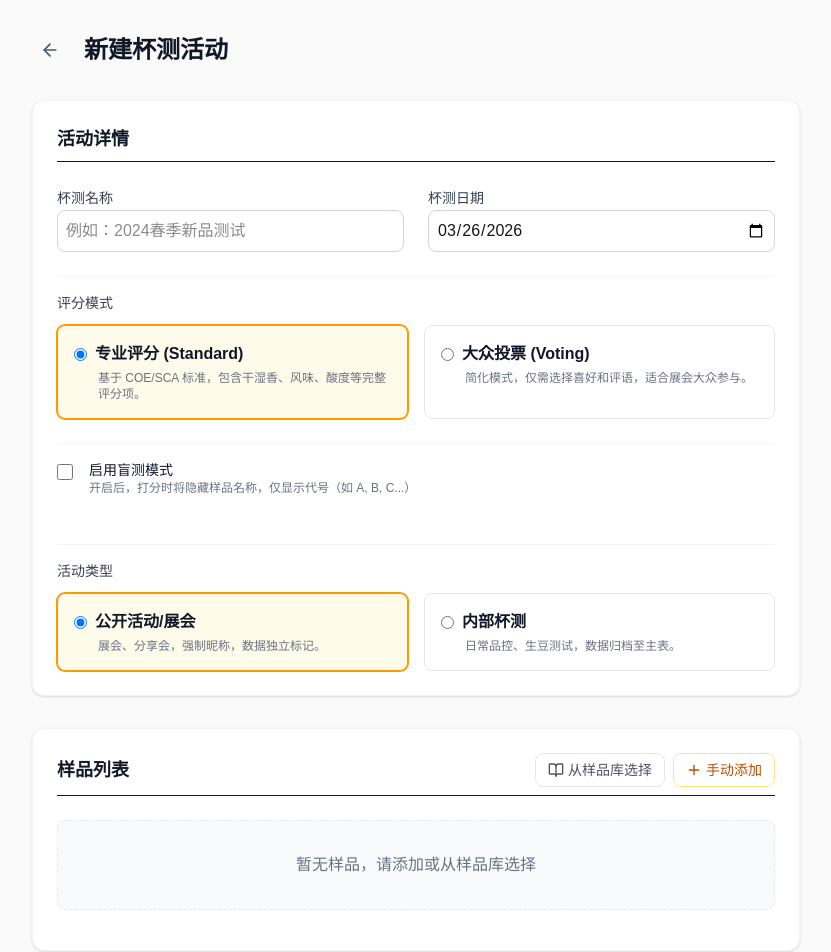
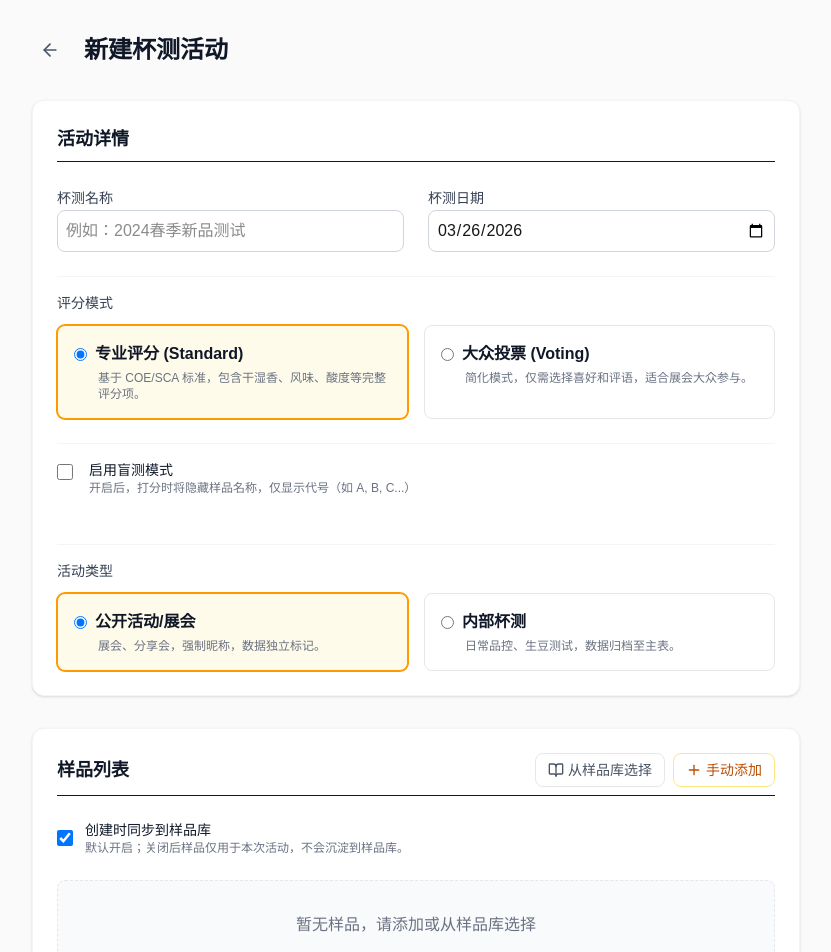
Before and after one commit to mapplezq/coffee-cupping-tool, a Next.js app: page /session/new in a window 1280 px wide. Shown: the top 952 px of the page, without its empty margins (224-1055 px from the left). Built offline with nearby package versions, Linux system fonts and the light colour scheme.

Commit message:
feat: 创建杯测时可选同步样品到样品库

```diff
--- a/src/app/session/new/page.tsx
+++ b/src/app/session/new/page.tsx
@@ -26,13 +26,14 @@ const sessionSchema = z.object({
   blindLabelType: z.enum(['letter', 'number']).optional(),
   type: z.enum(['internal', 'event']),
   template: z.enum(['standard', 'voting']),
+  saveToLibrary: z.boolean().optional(),
 });
 
 type SessionFormValues = z.infer<typeof sessionSchema>;
 
 export default function NewSessionPage() {
   const router = useRouter();
-  const { addSession, globalSamples } = useSessions();
+  const { addSession, globalSamples, addGlobalSample } = useSessions();
   const [isSubmitting, setIsSubmitting] = useState(false);
   const [isSampleModalOpen, setIsSampleModalOpen] = useState(false);
   const [searchTerm, setSearchTerm] = useState("");
@@ -48,6 +49,7 @@ export default function NewSessionPage() {
       blindLabelType: 'number',
       type: 'event', // Default to Event as requested by user often using public events
       template: 'standard', // Default to Standard scoring
+      saveToLibrary: true,
     },
   });
 
@@ -91,6 +93,39 @@ export default function NewSessionPage() {
       };
 
       await addSession(newSession);
+
+      if (data.saveToLibrary) {
+        const normalize = (value: string) => (value || '').trim().toLowerCase().replace(/\s+/g, ' ');
+        const existingKeys = new Set(
+          globalSamples.map(s => `${normalize(s.name)}|${normalize(s.origin)}|${normalize(s.process)}|${normalize(s.type || '')}`)
+        );
+
+        const now = new Date().toISOString();
+        const candidates = data.samples.map(s => ({
+          name: s.name,
+          origin: s.origin,
+          process: s.process,
+          type: s.type,
+        }));
+
+        for (const s of candidates) {
+          const key = `${normalize(s.name)}|${normalize(s.origin)}|${normalize(s.process)}|${normalize(s.type)}`;
+          if (existingKeys.has(key)) continue;
+          existingKeys.add(key);
+
+          await addGlobalSample({
+            id: uuidv4(),
+            name: s.name,
+            origin: s.origin,
+            process: s.process,
+            type: s.type,
+            createdAt: now,
+            updatedAt: now,
+            status: 'active',
+          });
+        }
+      }
+
       router.push(`/session/${sessionId}`);
     } catch (error) {
       console.error("Failed to create session:", error);
@@ -342,6 +377,19 @@ export default function NewSessionPage() {
               </div>
             </div>
 
+            <label className="flex items-center gap-3 select-none">
+              <input
+                id="saveToLibrary"
+                type="checkbox"
+                {...register("saveToLibrary")}
+                className="w-4 h-4 text-amber-600 border-gray-300 rounded focus:ring-amber-500"
+              />
+              <div>
+                <div className="text-sm font-medium text-gray-900">创建时同步到样品库</div>
+                <div className="text-xs text-gray-500">默认开启；关闭后样品仅用于本次活动，不会沉淀到样品库。</div>
+              </div>
+            </label>
+
             <div className="space-y-4">
               {fields.length === 0 && (
                 <div className="text-center py-8 text-gray-500 bg-gray-50 rounded-lg border border-dashed border-gray-200">
```
